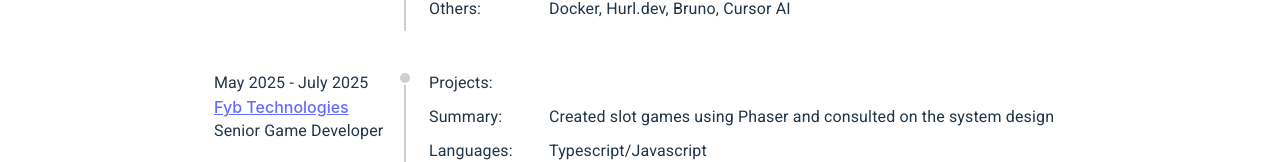
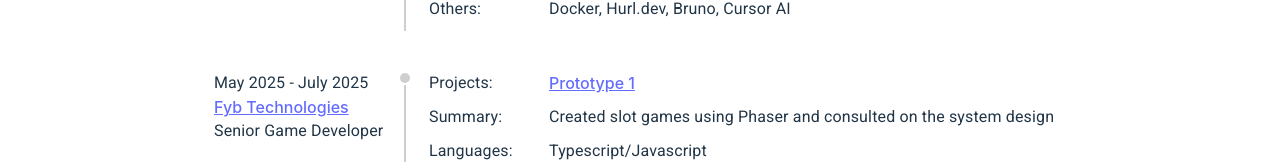
Before and after one commit to chaoticgood1/dogememes, a React (Vite) app: page /portfolio in a window 1280 px wide. Shown: the part 553-715 px from the top of the page. Built offline with nearby package versions, Linux system fonts and the light colour scheme.

Commit message:
Updated Fyb

```diff
--- a/src/tsx/portfolio/portfolio.tsx
+++ b/src/tsx/portfolio/portfolio.tsx
@@ -94,7 +94,7 @@ const Fyb: React.FC = () => {
   const company = new Map([["Fyb Technologies", "https://fybtechnologies.com/"]])
   const position = "Senior Game Developer"
   const projects = new Map([
-    ["", ""],
+    ["Prototype 1", "https://dogememes.org/game/"],
   ])
 
   const summary = "Created slot games using Phaser and consulted on the system design"
```
